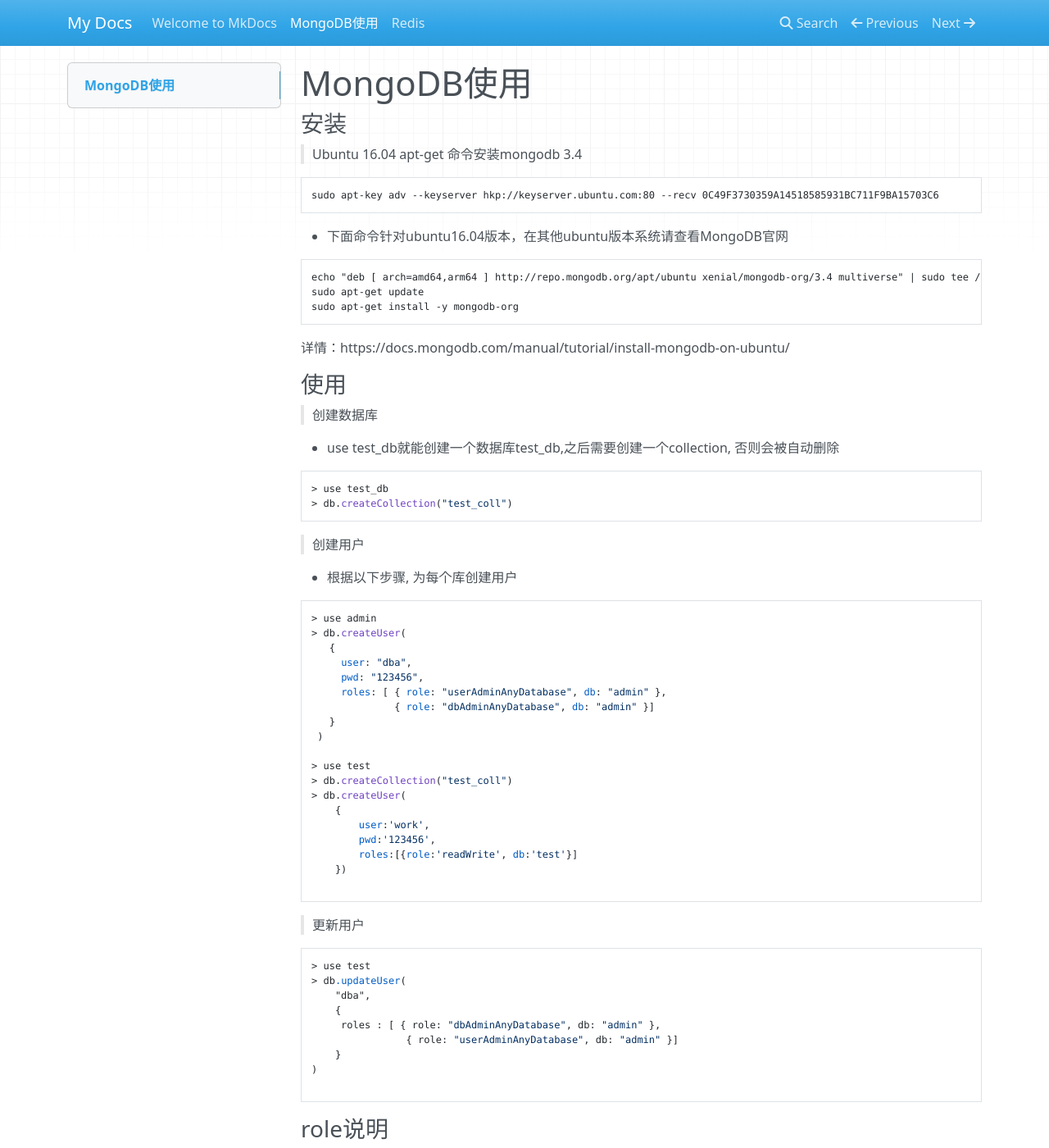
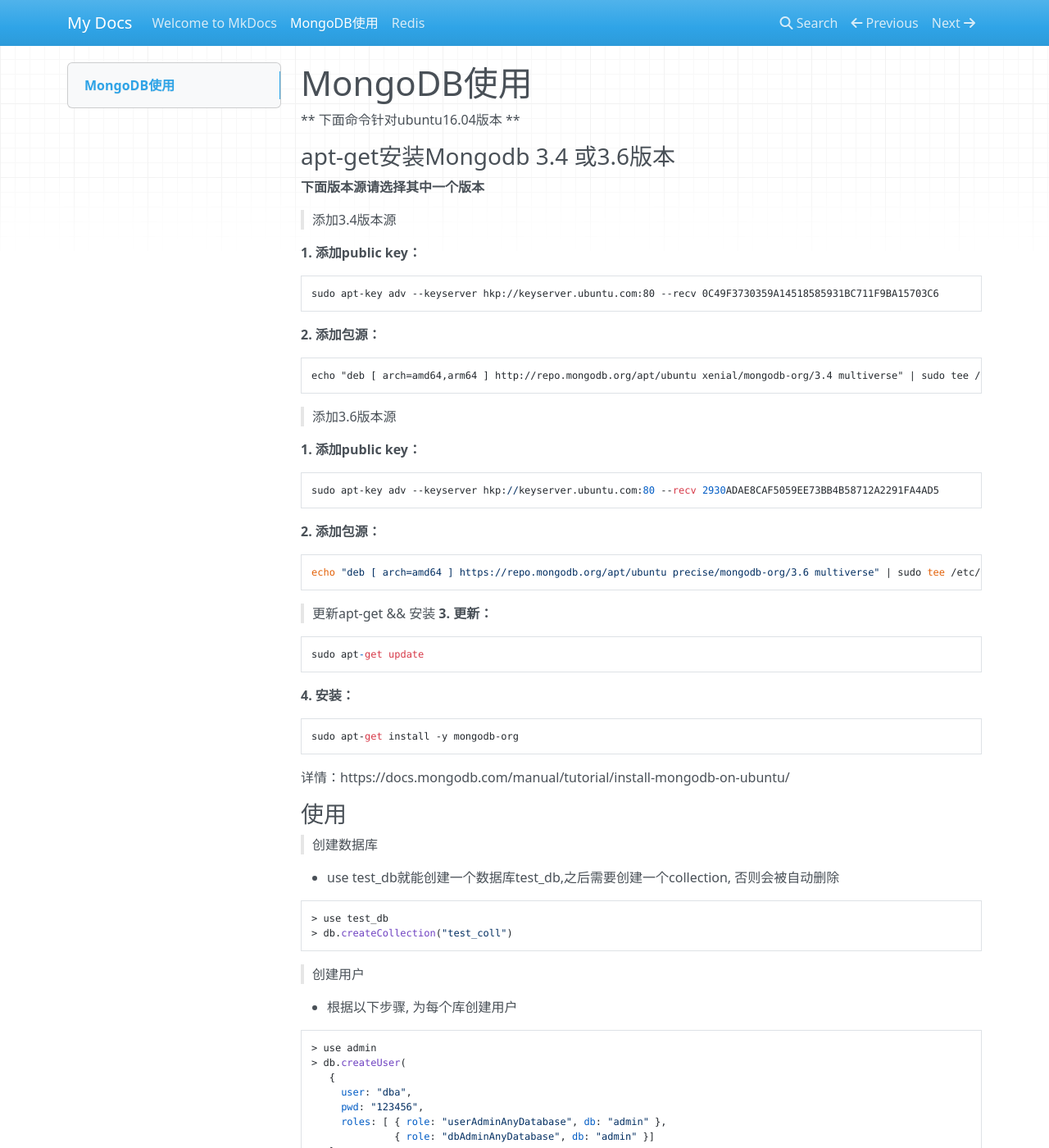
Before and after one commit to osroom/osroom-doc, an MkDocs documentation site: the page built from docs/mongodb.md, in a window 1280 px wide and 1400 px high. Shown: the whole window at 82% size. Built offline with MkDocs 1.6.1, drawn with Linux system fonts in a browser that asks for light colours; nearby versions of some CDN libraries.

Commit message:
Update mongodb.md

````diff
--- a/docs/mongodb.md
+++ b/docs/mongodb.md
@@ -1,13 +1,41 @@
 # MongoDB使用
-### 安装
-> Ubuntu 16.04 apt-get 命令安装mongodb 3.4
+** 下面命令针对ubuntu16.04版本 **
+### apt-get安装Mongodb 3.4 或3.6版本
+
+**下面版本源请选择其中一个版本**
+
+> 添加3.4版本源
+
+**1. 添加public key：**
 ```shell
 sudo apt-key adv --keyserver hkp://keyserver.ubuntu.com:80 --recv 0C49F3730359A14518585931BC711F9BA15703C6
 ```
-* 下面命令针对ubuntu16.04版本，在其他ubuntu版本系统请查看MongoDB官网
+
+**2. 添加包源：**
 ```shell
 echo "deb [ arch=amd64,arm64 ] http://repo.mongodb.org/apt/ubuntu xenial/mongodb-org/3.4 multiverse" | sudo tee /etc/apt/sources.list.d/mongodb-org-3.4.list
+```
+
+> 添加3.6版本源
+
+**1. 添加public key：**
+```
+sudo apt-key adv --keyserver hkp://keyserver.ubuntu.com:80 --recv 2930ADAE8CAF5059EE73BB4B58712A2291FA4AD5
+```
+
+**2. 添加包源：**
+```
+echo "deb [ arch=amd64 ] https://repo.mongodb.org/apt/ubuntu precise/mongodb-org/3.6 multiverse" | sudo tee /etc/apt/sources.list.d/mongodb-org-3.6.list
+```
+
+> 更新apt-get && 安装
+**3. 更新：**
+```
 sudo apt-get update
+```
+
+**4. 安装：**
+```
 sudo apt-get install -y mongodb-org
 ```
 详情：https://docs.mongodb.com/manual/tutorial/install-mongodb-on-ubuntu/
````
